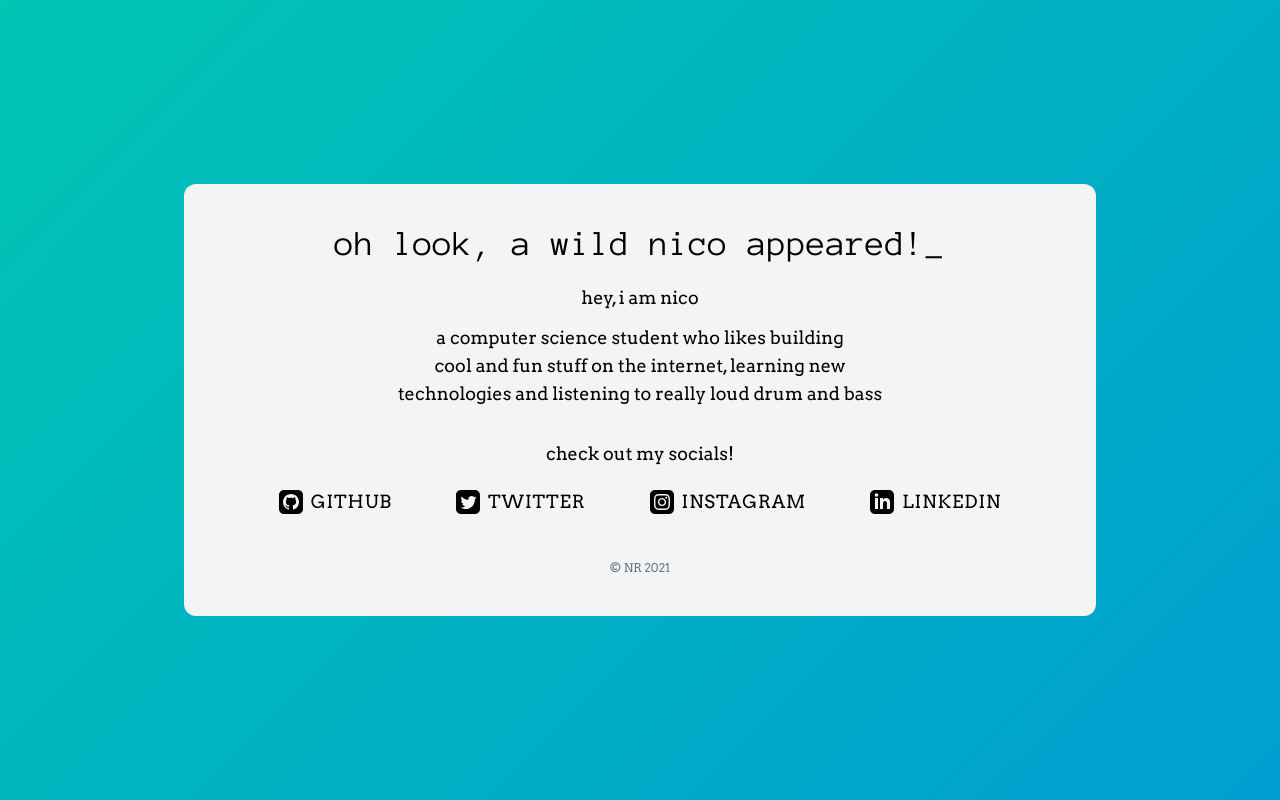
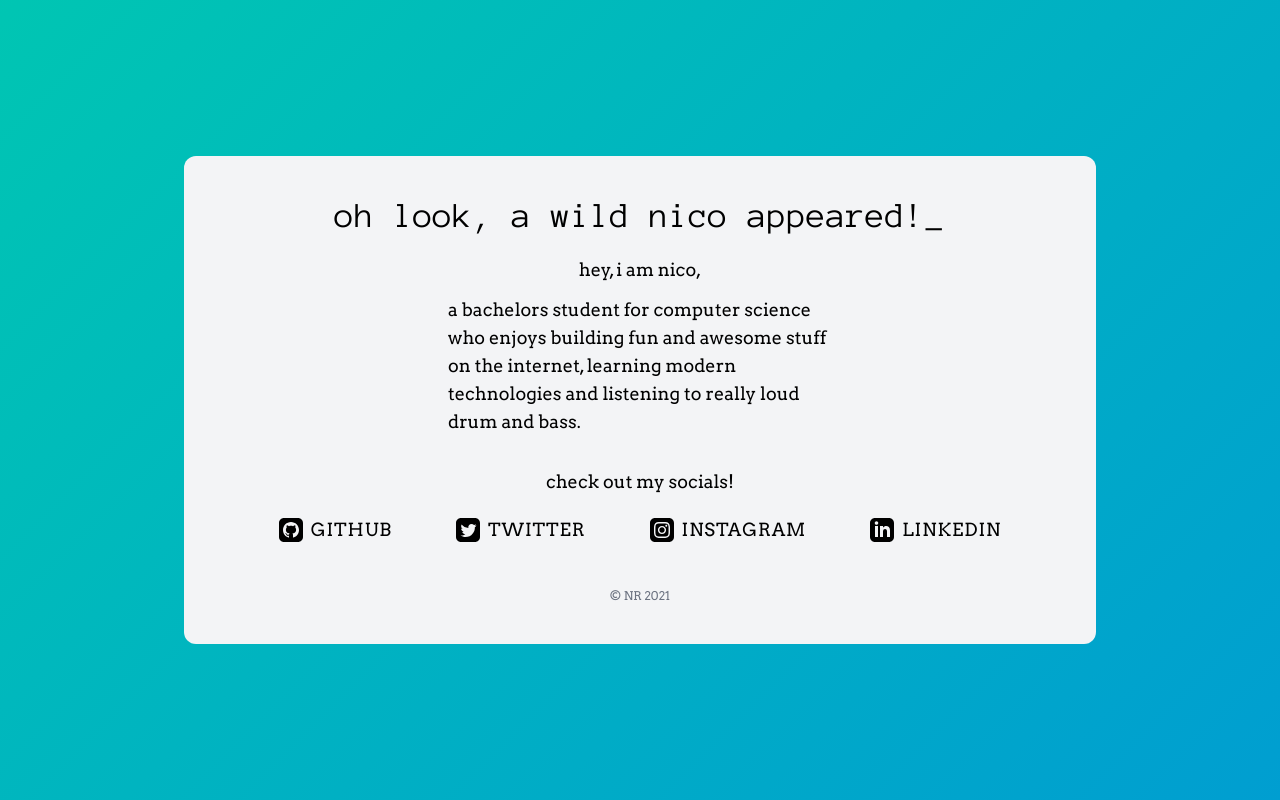
Before and after one commit to devcayed/nicolausrossi.dev, a React (Create React App) app: page / in a window 1280 px wide. Built offline with nearby package versions, Linux system fonts and the light colour scheme.

Commit message:
at this point, i dont know what to write into these messages lmao

```diff
--- a/src/components/layout/HyperlinkList.tsx
+++ b/src/components/layout/HyperlinkList.tsx
@@ -1,6 +1,6 @@
 import React from 'react'
 
-import { Hyperlink } from '../hyperlinks/Hyperlink'
+import { Hyperlink } from './Hyperlink'
 
 const HyperlinkList = (props: any) => {
     return (
--- a/src/pages/Main.tsx
+++ b/src/pages/Main.tsx
@@ -12,29 +12,25 @@ const Main = () => {
                 <title>NR | Home</title>
             </Helmet>
             <div className="lg:w-256">
-                <TypedTitle strings={['oh look, a wild nico appeared!', 'i (try to) build stuff on the web.']} />
+                <TypedTitle strings={['oh look, a wild nico appeared!', 'i build cool stuff on the web.']} />
             </div>
-            <div>
             <Paragraph className="mt-5">
-                    hey, i am nico
+                hey, i am nico,
             </Paragraph>
+            <div className="flex justify-center">
+                <div className="w-96 text-left">
                     <Paragraph className="mt-3">
-                    a computer science student who likes building
-                </Paragraph>
-                <Paragraph>
-                    cool and fun stuff on the internet, learning new
-                </Paragraph>
-                <Paragraph>
-                    technologies and {' '}
+                        a bachelors student for computer science who enjoys building fun and awesome stuff on the internet, learning modern technologies and {' '}
                         <a
                             href="https://www.youtube.com/watch?v=pMHTQ8r9pQU"
                             target="_blank"
                             rel="noreferrer"
                             className="easter-egg"
                         >
-                        listening to really loud drum and bass
+                            listening to really loud drum and bass.
                         </a>
                     </Paragraph>
+                </div>
             </div>
             <Paragraph className="mt-8">
                 check out my socials!
```
Also changed, not shown: src/components/layout/Hyperlink.tsx (renamed from src/components/hyperlinks/Hyperlink.tsx). Lines whose indentation alone changed are shown as unchanged.
